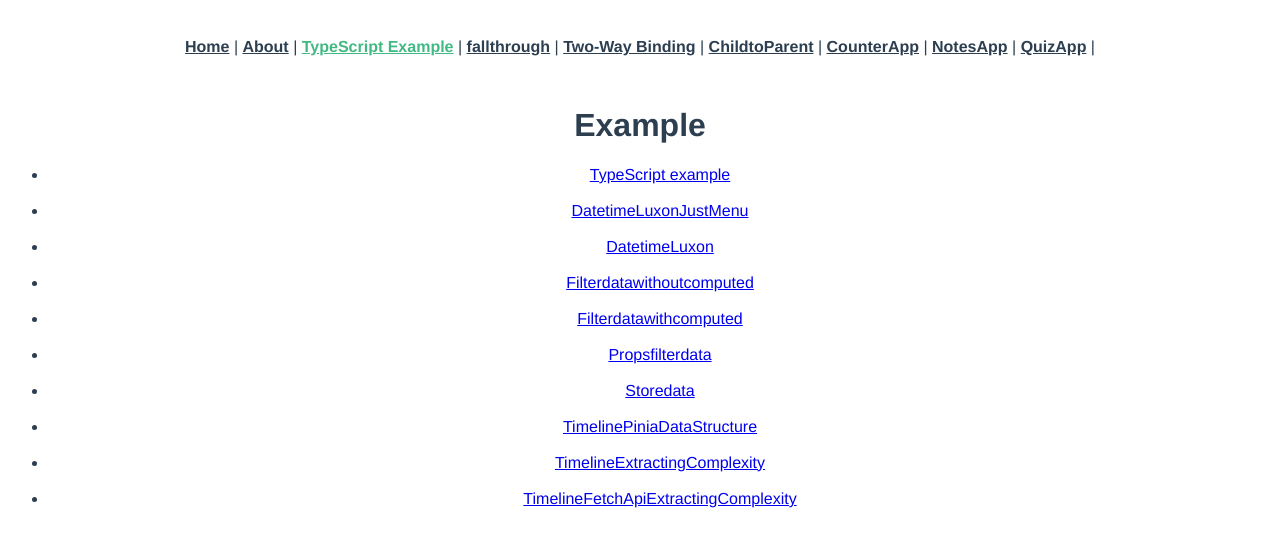
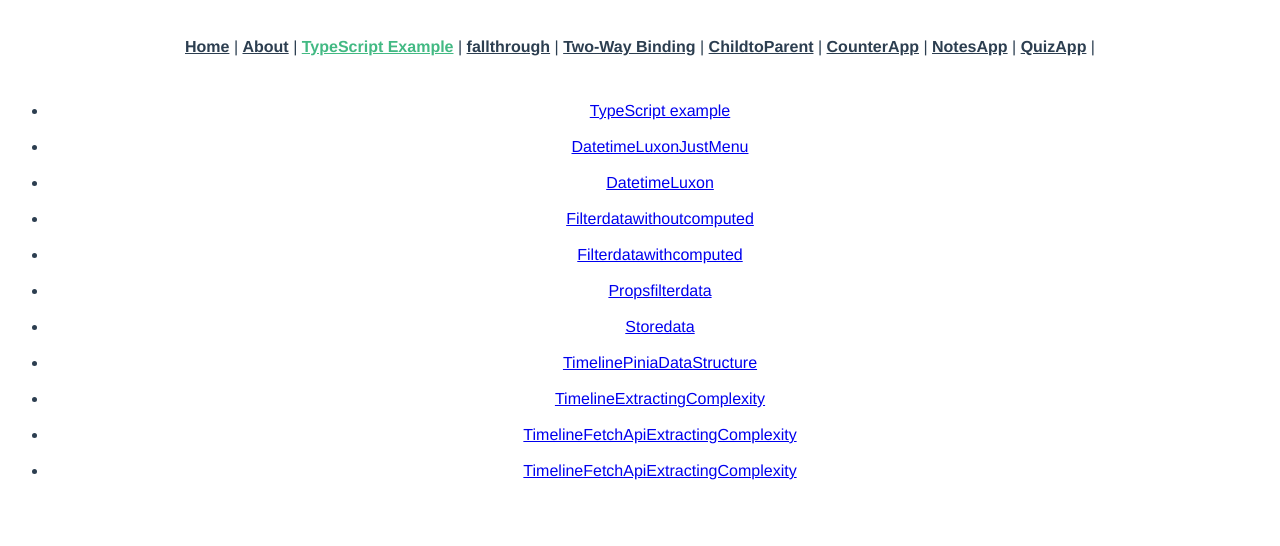
Before and after one commit to vdtheone/vue3typescript, a Vue app: page /example in a window 1280 px wide. Shown: the top 546 px of the page. Built offline with nearby package versions, Linux system fonts and the light colour scheme.

Commit message:
Add new router link

```diff
--- a/src/views/example.vue
+++ b/src/views/example.vue
@@ -1,6 +1,5 @@
-<template lang="">
+<template>
     <div>
-        <h1>Example</h1>
         <ul>
             <li><router-link to="/example/tsexample">TypeScript example</router-link></li><br>
             <li><router-link to="/example/datetimeluxonjustmenu">DatetimeLuxonJustMenu</router-link></li><br>
@@ -12,6 +11,7 @@
             <li><router-link to="/example/timelinePiniaDataStructure">TimelinePiniaDataStructure</router-link></li><br>
             <li><router-link to="/example/timelineExtractingComplexity">TimelineExtractingComplexity</router-link></li><br>
             <li><router-link to="/example/timelineFetchApiExtractingComplexity">TimelineFetchApiExtractingComplexity</router-link></li><br>
+            <li><router-link to="/example/timelineFetchApiExtractingComplexity">TimelineFetchApiExtractingComplexity</router-link></li><br>
         </ul>
     </div>
     <router-view></router-view>
@@ -21,6 +21,6 @@
 </script>
 
 
-<style lang="">
+<style>
 
 </style>
```
